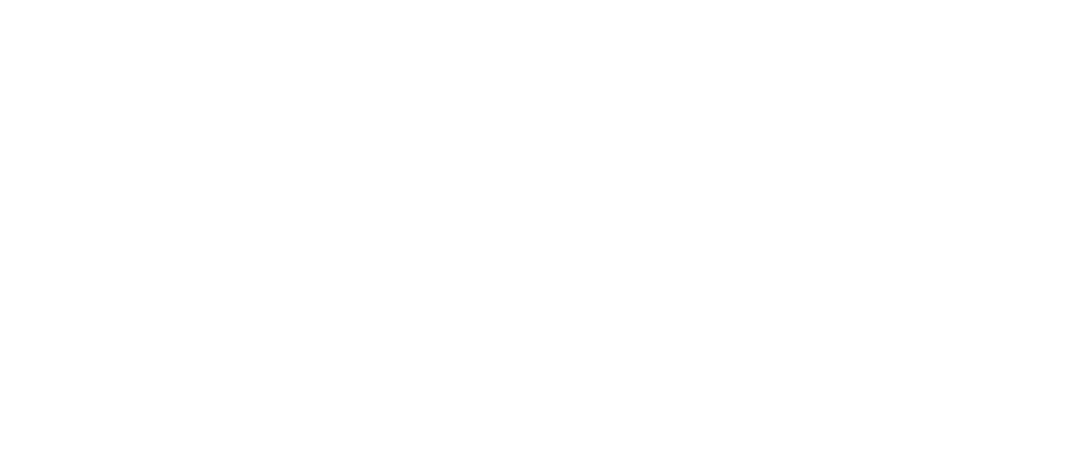
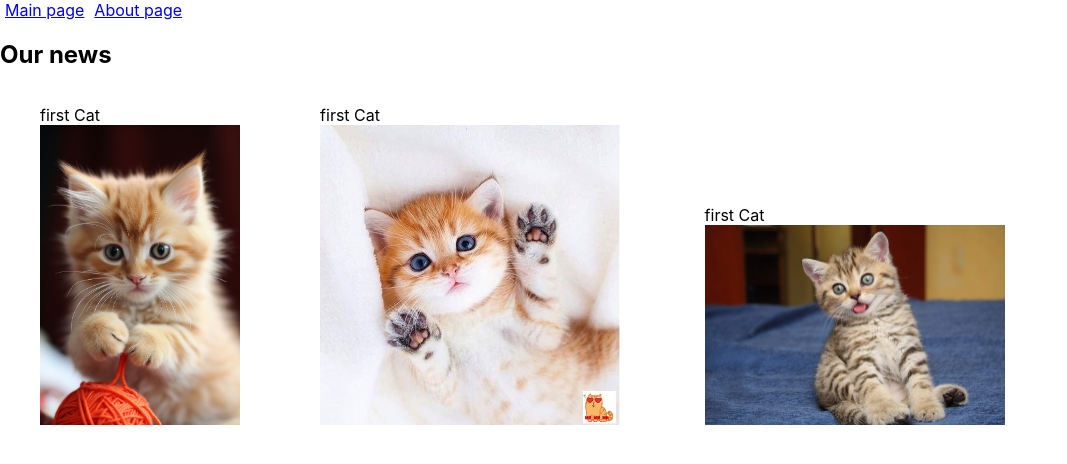
Before and after one commit to blackNumberThree/npm, a React (Create React App) app: page /News in a window 1280 px wide. Before the commit this address had no page. Shown: the top 464 px of the page, without its empty margins (0-1067 px from the left). Built offline with nearby package versions, Linux system fonts and the light colour scheme.

Commit message:
add react-routing

```diff
--- a/src/App/AboutCompany.jsx
+++ b/src/App/AboutCompany.jsx
@@ -1,3 +1,19 @@
+import { Link } from "react-router-dom";
+
 export function AboutCompany() {
-  return <h2>About company</h2>;
+  return (
+    <>
+      <Link to="/" className="links">
+        Main page
+      </Link>
+      <Link to="/news" className="links">
+        News page
+      </Link>
+      <h2>About company</h2>
+      <figure>
+        <figcaption> All Cat</figcaption>
+        <img src="/img/4.jpg" alt="kitty" />
+      </figure>
+    </>
+  );
 }
--- a/src/App/App.jsx
+++ b/src/App/App.jsx
@@ -1,32 +1,28 @@
-import { BrowserRouter as Router, Route, Routes } from "react-router-dom";
 import React from "react";
 
-import { AboutCompany } from "./AboutCompany";
-import { News } from "./News";
-import { Main } from "./Main";
+import { Link } from "react-router-dom";
 
 function App() {
   return (
-    // <>
-    //   App
-    //   <Router>
-    //     <Routes>
-    //       <Route path="/" component={<Main />} />
-    //       <Route path="/aboutCompany" component={AboutCompany} />
-    //       <Route path="/news/:branch" component={News} />
-    //       <Route children={() => <h2>Not Found</h2>} />
-    //     </Routes>
-    //   </Router>
-    // </>
-
-    <Router>
-      <Routes>
-        <Route path="/" element={<Main />} />
-        <Route path="/about" element={<News />} />
-        <Route path="/contact" element={<AboutCompany />} />
-      </Routes>
-    </Router>
+    <>
+      <em>
+        text that exists on App Page <br />
+      </em>
+      <Link to="/Main" className="links">
+        Main page
+      </Link>
+      <Link to="/AboutCompany" className="links">
+        About page
+      </Link>
+      <Link to="/news" className="links">
+        News page
+      </Link>{" "}
+      */
+    </>
   );
 }
 
 export default App;
+{
+  // <Route path="/specialPage/:id" element={<SpecialPage />} />
+}
--- a/src/App/Main.jsx
+++ b/src/App/Main.jsx
@@ -3,15 +3,30 @@ import { Link } from "react-router-dom";
 export function Main(props) {
   return (
     <>
-      <Link to="/" className="links">
-        Main
-      </Link>
-      <Link to="/about" className="links">
-        About
+      <Link to="/AboutCompany" className="links">
+        About page
       </Link>
       <Link to="/news" className="links">
-        News
+        News page
       </Link>
+      <h2>This is main page</h2>
+      <p>
+        Lorem ipsum dolor sit amet consectetur adipisicing elit. Rem tempore
+        iste rerum quibusdam numquam, commodi hic error sapiente modi sunt
+        veniam minus odit soluta nostrum adipisci a magnam! Porro, minima!
+      </p>
     </>
   );
 }
+
+{
+  /* <Link to="/" className="links">
+Main page
+</Link>
+<Link to="/AboutCompany" className="links">
+About page
+</Link>
+<Link to="/news" className="links">
+News page
+</Link> */
+}
--- a/src/App/News.jsx
+++ b/src/App/News.jsx
@@ -1,3 +1,27 @@
+import { Link } from "react-router-dom";
+
 export function News() {
-  return <h2>Our news</h2>;
+  return (
+    <>
+      <Link to="/" className="links">
+        Main page
+      </Link>
+      <Link to="/AboutCompany" className="links">
+        About page
+      </Link>
+      <h2>Our news</h2>
+      <figure>
+        <figcaption> first Cat</figcaption>
+        <img src="./img/1.jpg" alt="kitty" />
+      </figure>
+      <figure>
+        <figcaption> first Cat</figcaption>
+        <img src="/img/2.jpg" alt="kitty" />
+      </figure>{" "}
+      <figure>
+        <figcaption> first Cat</figcaption>
+        <img src="./img/3.jpg" alt="kitty" />
+      </figure>
+    </>
+  );
 }
--- /dev/null
+++ b/src/App/SpecialPage.jsx
@@ -0,0 +1,10 @@
+import { useMatches } from "react-router-dom";
+
+export function SpecialPage(props) {
+  let matches = useMatches("/:id");
+  return (
+    <div>
+      <h1>SpecialPage :{matches[0].params.id}</h1>
+    </div>
+  );
+}
--- a/src/index.js
+++ b/src/index.js
@@ -2,14 +2,38 @@ import React from "react";
 import ReactDOM from "react-dom/client";
 import "./index.css";
 import App from "./App/App";
+import { AboutCompany } from "./App/AboutCompany";
+import { News } from "./App/News";
+import { Main } from "./App/Main";
+import { SpecialPage } from "./App/SpecialPage";
+import {
+  createBrowserRouter,
+  createRoutesFromElements,
+  Route,
+  RouterProvider,
+} from "react-router-dom";
 
-const root = ReactDOM.createRoot(document.getElementById("root"));
-root.render(
+const router = createBrowserRouter(
+  createRoutesFromElements(
+    <>
+      <Route path="/" element={<App />} />
+      <Route path="/Main" element={<Main />} />
+
+      <Route path="/News" element={<News />} />
+      <Route path="/AboutCompany" element={<AboutCompany />} />
+      <Route
+        path="/specialPage/:id"
+        action={({ params }) => params}
+        element={<SpecialPage />}
+      />
+
+      <Route path="*" exact element={<h2>Not Found</h2>} />
+    </>
+  )
+);
+
+ReactDOM.createRoot(document.getElementById("root")).render(
   <React.StrictMode>
-    <App />
+    <RouterProvider router={router} />
   </React.StrictMode>
 );
-
-// If you want to start measuring performance in your app, pass a function
-// to log results (for example: reportWebVitals(console.log))
-// or send to an analytics endpoint. Learn more: https://bit.ly/CRA-vitals
```
